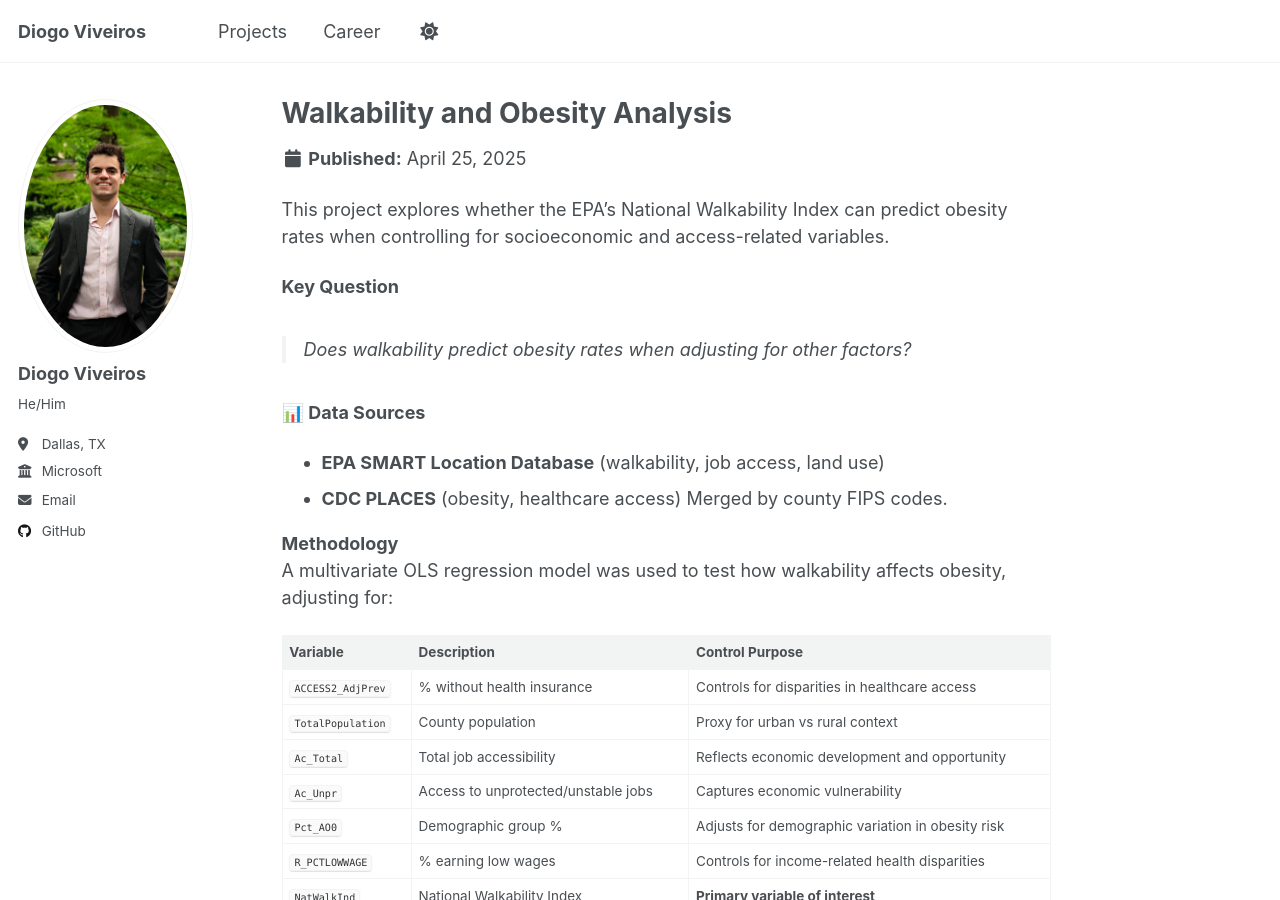
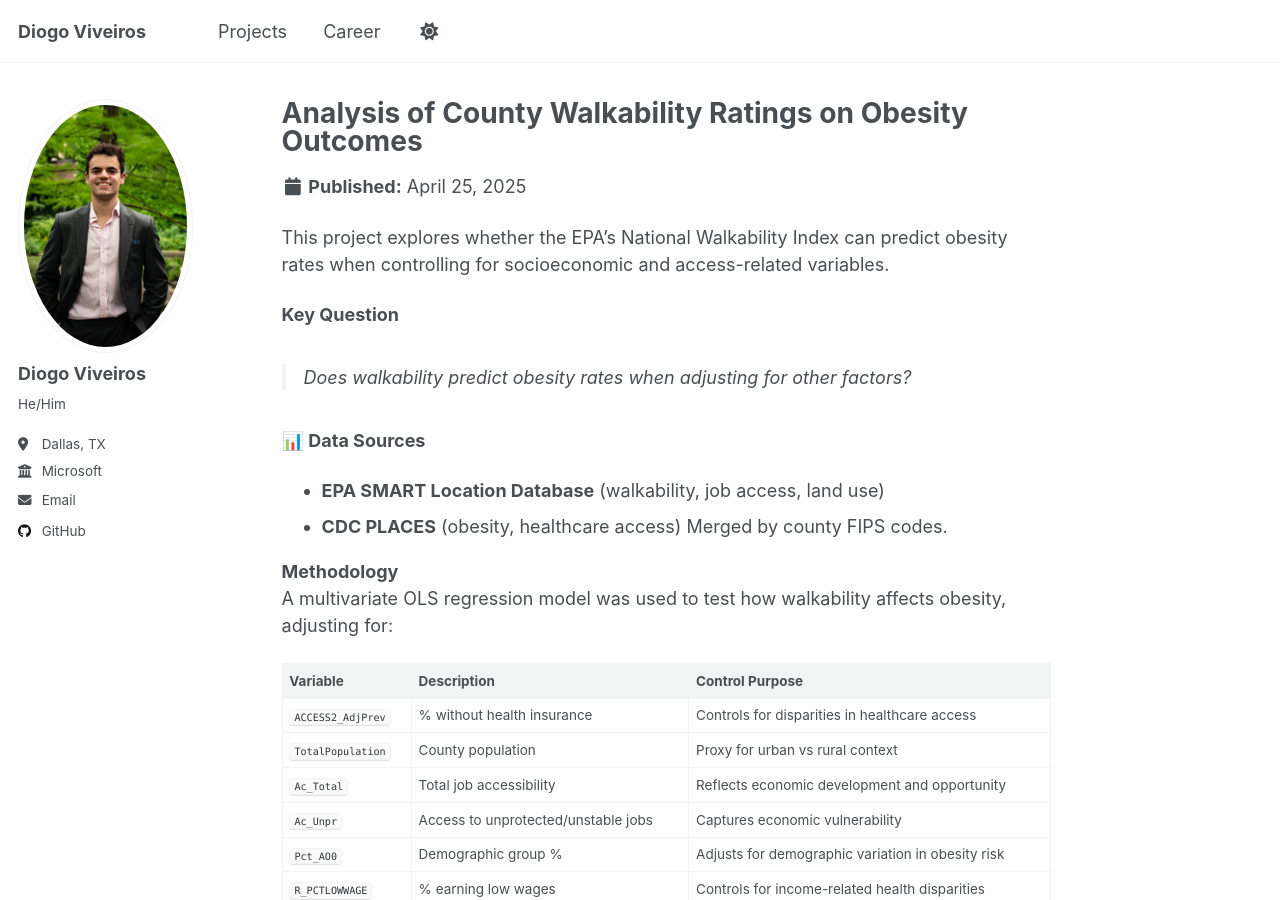
Before and after one commit to diogoviveiros/diogoviveiros.github.io, a Jekyll site: the page built from _portfolio/walkability_obesity.md, in a window 1280 px wide and 900 px high. Built offline with Jekyll 4.4.1, drawn with Linux system fonts in a browser that asks for light colours.

Commit message:
Update walkability_obesity.md

```diff
--- a/_portfolio/walkability_obesity.md
+++ b/_portfolio/walkability_obesity.md
@@ -1,5 +1,5 @@
 ---
-title: "Walkability and Obesity Analysis"
+title: "Analysis of County Walkability Ratings on Obesity Outcomes"
 excerpt: "Regression analysis of walkability's impact on obesity across U.S. counties<br/><img src='/images/500x300.png'>"
 collection: portfolio
 ---
```
